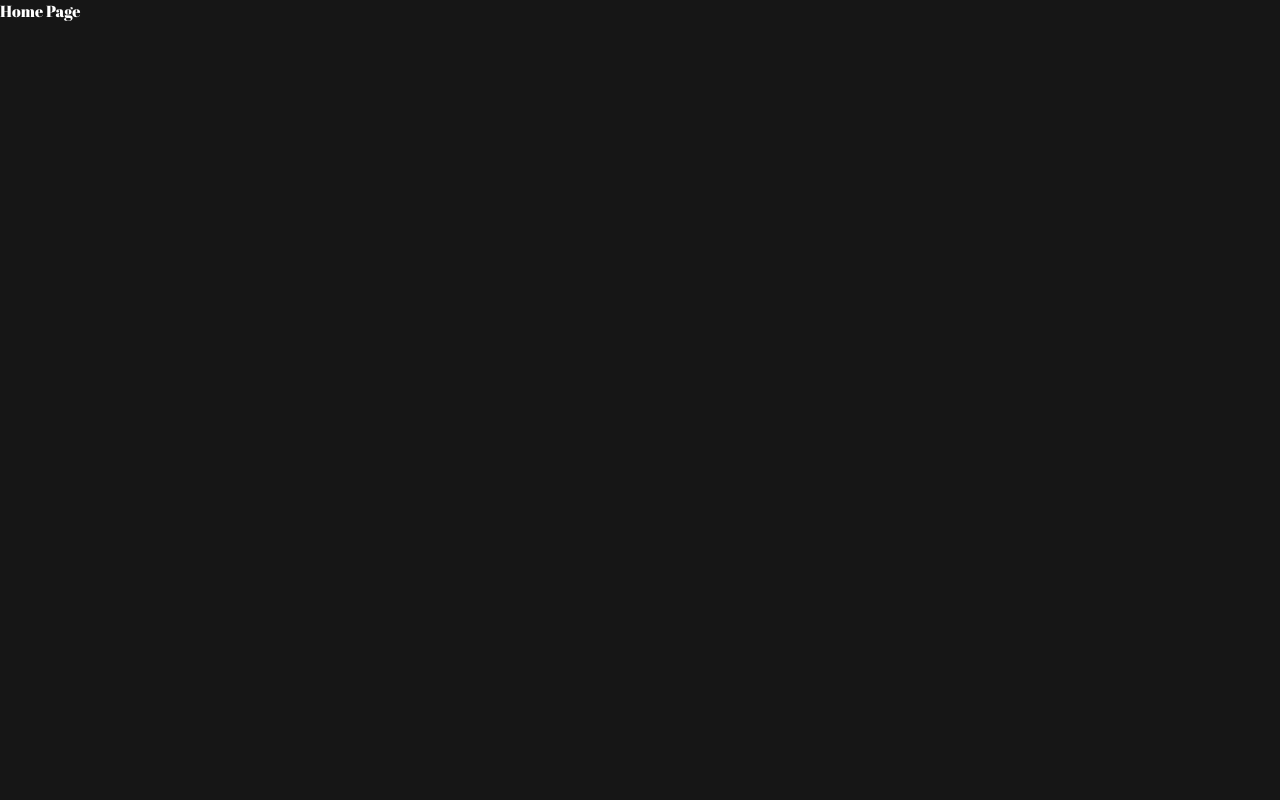
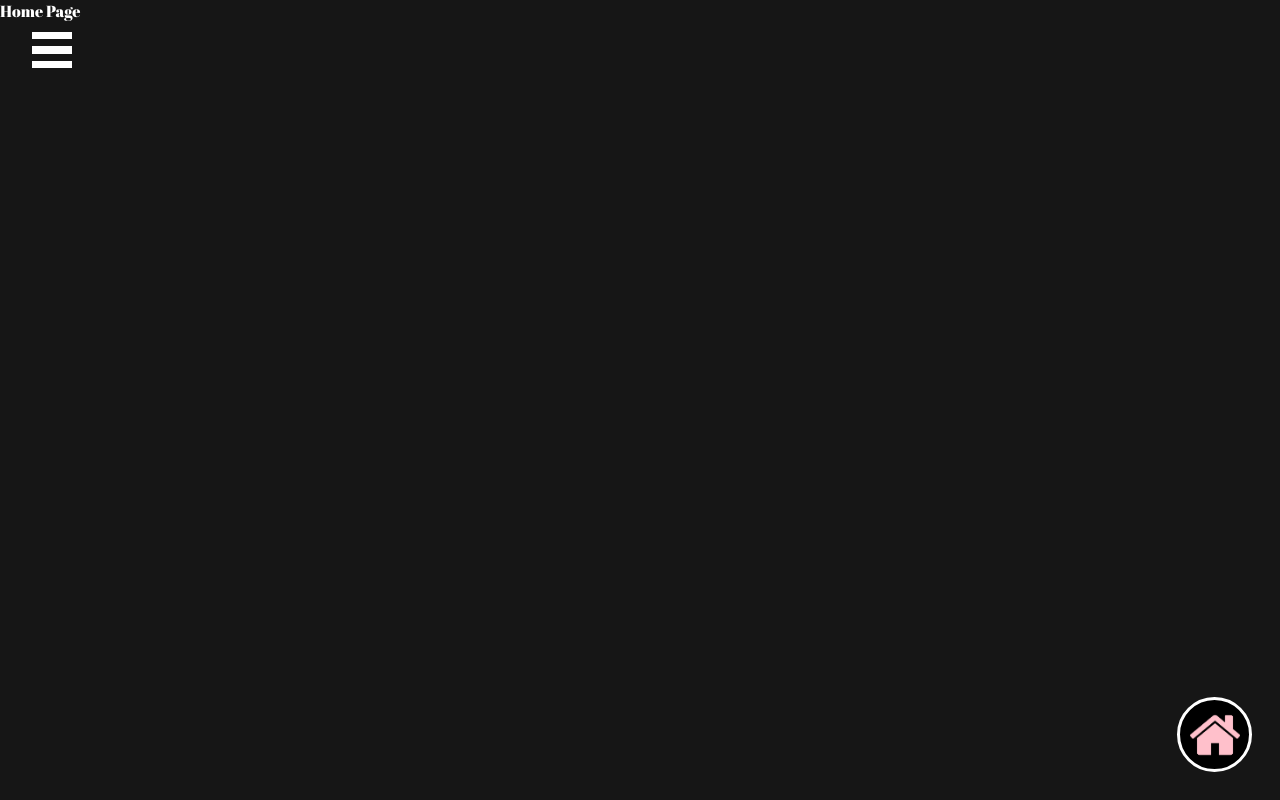
Before and after one commit to anishashruti/Portfolio, a React (Create React App) app: page /#/projects in a window 1280 px wide. Built offline with nearby package versions, Linux system fonts and the light colour scheme.

Commit message:
Home page routing done

```diff
--- a/src/components/App/App.jsx
+++ b/src/components/App/App.jsx
@@ -7,16 +7,22 @@ import Projects from './../Projects/Projects';
 import Skills from './../Skills/Skills';
 import Contact from './../Contact/Contact';
 
+import NavBar from '../NavBar/NavBar';
+import GoHome from '../GoHome/GoHome';
+
 const App = () => {
     return (
         <div>
+
             <BrowserRouter>
+            <NavBar />
                 <div>
                 <Route path='/' exact component={Home} />
                     <Route path='/about' exact component={About} />
                     <Route path='/projects' exact component={Projects} />
                     <Route path='/skills' exact component={Skills} />
                     <Route path='/contact' exact component={Contact} />
+                    <GoHome />
                 </div>
             </BrowserRouter>
         </div>
--- /dev/null
+++ b/src/components/GoHome/GoHome.css
@@ -0,0 +1,26 @@
+.Image-home{
+    border-radius: 45%;
+    width: 50px;
+    height: 50px;
+}
+.button {
+    border-radius: 50%;
+    background-color: black;
+    border: 3px solid white;
+    padding: 10px;
+    cursor: pointer;
+    position: fixed;
+    bottom: 28px;
+    right: 28px;
+    width: 75px;
+    height: 75px;
+    transition: box-shadow 0.6s ease-in-out;
+}
+.button:hover {
+    color: #000;
+    box-shadow: 0 0 5px #FF1493,
+                0 0 20px #ff1491d2,
+                0 0 35px #ff1491a1,
+                0 0 50px #ff149175;
+    border-color: #fff;
+}
--- /dev/null
+++ b/src/components/GoHome/GoHome.jsx
@@ -0,0 +1,21 @@
+import React, { Component } from 'react';
+import { withRouter } from 'react-router-dom';
+import home from "./../../images/home.png"
+import "./GoHome.css"
+class Gohome extends Component {
+    navigateToHome = () => {
+        const { history } = this.props;
+        history.push('/');
+    };
+    render() {
+
+        return (
+            <button className="button">
+                 <img className="Image-home" src={home} alt="home" onClick={this.navigateToHome}></img>
+            </button>
+        );
+    }
+}
+
+
+export default withRouter(Gohome);
--- /dev/null
+++ b/src/components/NavBar/NavBar.css
@@ -0,0 +1,92 @@
+
+.bm-burger-button {
+    position: fixed;
+    width: 40px;
+    height: 36px;
+    left: 32px;
+    top: 32px;
+}
+
+/* Color to our burger */
+.bm-burger-bars {
+    background: white;
+}
+
+.bm-burger-bars-hover {
+    background: #FF1493;
+  }
+
+  .bm-cross-button {
+    height: 35px;
+    width: 35px;
+  }
+  .bm-cross-hover {
+    background: #FF1493;
+  }
+  .bm-cross {
+    background: #fff;
+}
+
+.bm-menu-wrap {
+    position: fixed;
+    /* height: 100vh; */
+
+    height: 10%;
+    overflow-x: hidden;
+    box-shadow: 0px 4px 31px #ff149171;
+  }
+
+  /* General sidebar styles */
+.bm-menu {
+    background: black;
+
+    padding: 0.6em 0.5em 0.5em;
+    font-size: 1em;
+    overflow: hidden !important;
+  }
+
+  .bm-item-list {
+    color: #FF1493;
+    padding: 0.8em;
+  }
+  .bm-item {
+    display: inline-block;
+    text-align: center;
+    text-decoration: none;
+    /* margin-bottom: 10px; */
+  }
+  .menu-item {
+    position: relative;
+    font-size: 1.3em;
+    text-decoration: none;
+    color: #fff;
+    font-family: 'Raleway', sans-serif;
+    font-style: normal;
+    font-weight: normal;
+    padding: 20px;
+}
+.menu-item:before {
+    content: '';
+    position: absolute;
+    width: 100%;
+    height: 0;
+    bottom: 0;
+    left: 0;
+    background-color: #FF1493;
+    visibility: hidden;
+    transition: all 0.5s ease-in-out;
+}
+  .active-item {
+    color:#FF1493;
+}
+.menu-item:hover:before,
+.active-item:before {
+    visibility: visible;
+    height: 3px;
+}
+
+.Image{
+    width: 200px;
+    border-radius: 50%;
+    margin-bottom: 25%;
+}
--- /dev/null
+++ b/src/components/NavBar/NavBar.jsx
@@ -0,0 +1,32 @@
+import React, { Component } from 'react'
+import { slide as Menu } from 'react-burger-menu'
+import {Link , withRouter} from 'react-router-dom';
+import './NavBar.css';
+import im from "./../../images/A-logo.png"
+
+ class NavBar extends Component {
+    render() {
+        const { location } = this.props;
+        console.log(location);
+        const homeClass = location.pathname === '/' ? 'active-item' : '';
+        const aboutClass = location.pathname === '/about' ? 'active-item' : '';
+        const projectsClass =
+            location.pathname === '/projects' ? 'active-item' : '';
+        const skillsClass =
+            location.pathname === '/skills' ? 'active-item' : '';
+        const contactClass =
+            location.pathname === '/contact' ? 'active-item' : '';
+        return (
+            <Menu >
+                <img className="Image" src={im} alt="logo"></img>
+                <Link id="home" className={`menu-item ${homeClass}`} to="/">Home</Link>
+                <Link id="about" className={`menu-item ${aboutClass}`} to="/about">About</Link>
+                <Link id="skills" className={`menu-item ${skillsClass}`} to="/skills">Skills</Link>
+                <Link id="projects" className={`menu-item ${projectsClass}`} to="/projects">Projects</Link>
+                <Link id="contact" className={`menu-item ${contactClass}`} to="/contact">Contact</Link>
+            </Menu>
+        );
+    }
+}
+
+export default withRouter(NavBar);
```
Also changed, not shown: src/images/A-logo.png (added), src/images/home.png (added).
